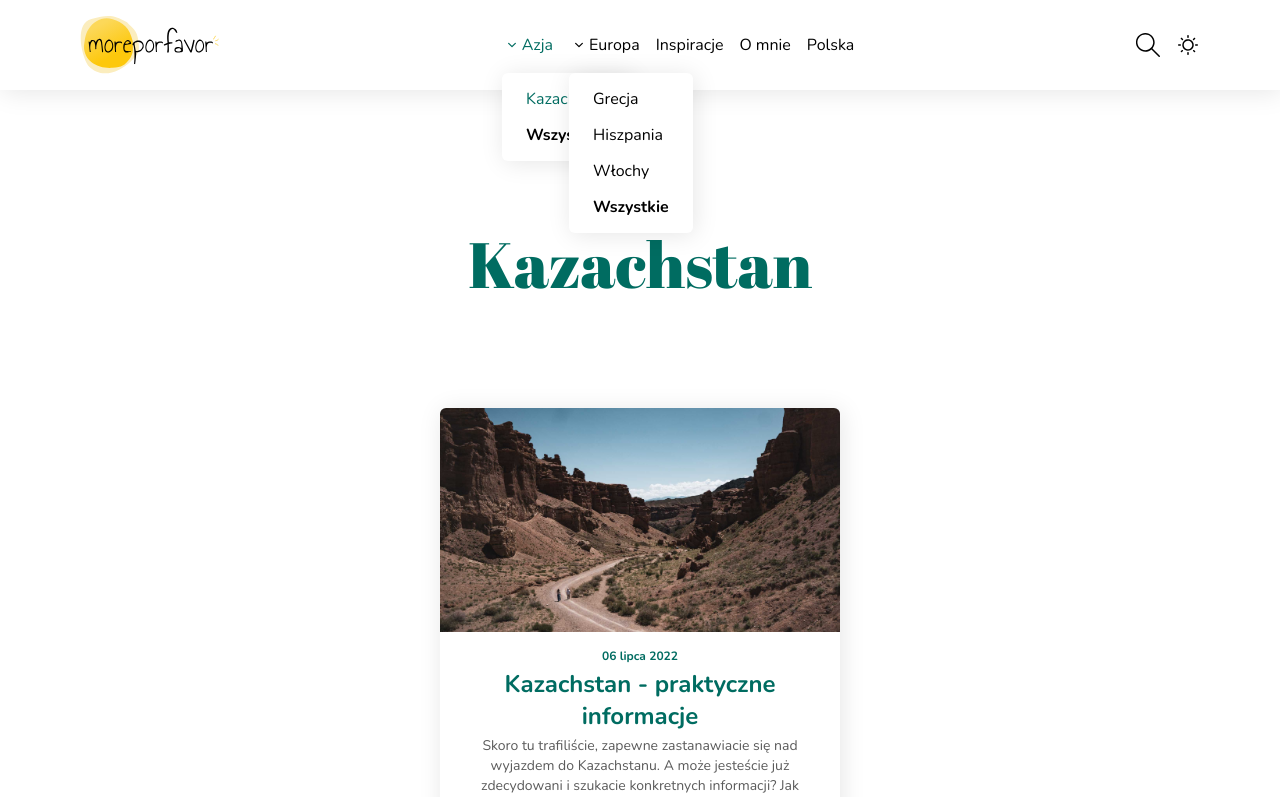
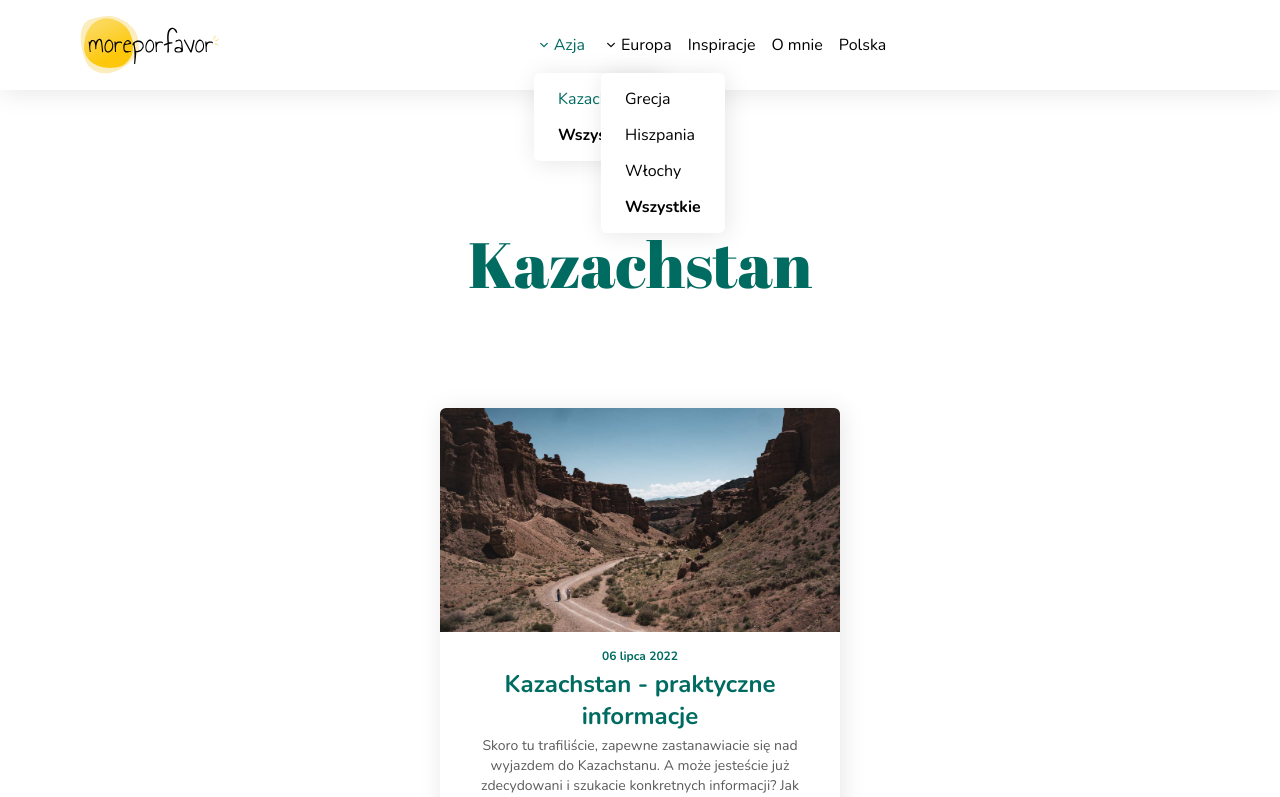
Before and after one commit to ArtemDanilov/moreporfavor-frontend, a Next.js app: page /azja/kazachstan in a window 1280 px wide. Shown: the top 797 px of the page. Built offline with nearby package versions, Linux system fonts and the light colour scheme.

Commit message:
Temporary comment search and mode in header.

```diff
--- a/src/app/layout/header/index.tsx
+++ b/src/app/layout/header/index.tsx
@@ -29,8 +29,8 @@ const Header = async () => {
         <DesktopNav links={navigation} />
 
         <div className="flex items-center space-x-4">
-          <Magnifier className="w-6 h-6" />
-          <Sun className="w-6 h-6" />
+          {/* <Magnifier className="w-6 h-6" />
+          <Sun className="w-6 h-6" /> */}
           <MobileNav links={navigation} />
         </div>
       </div>
```
